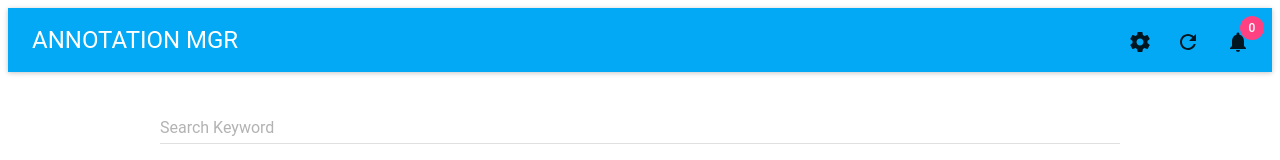
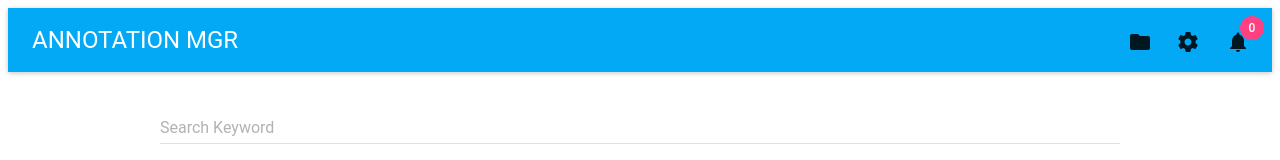
Before and after one commit to joetm/annotation-mgr, a React app: page / in a window 1280 px wide. Shown: the top 160 px of the page. Built offline with nearby package versions, Linux system fonts and the light colour scheme; the HTML template or start-up script is replaced by a standard one.

Commit message:
switch view between search and folder listing

```diff
--- a/package.json
+++ b/package.json
@@ -37,7 +37,7 @@
     "service-worker-plugin": "^1.0.0",
     "source-map-loader": "^0.2.1",
     "ts-loader": "^2.0.3",
-    "unfetch": "^2.1.1"
+    "unfetch": "^2.1.2"
   },
   "devDependencies": {
     "babel-core": "^6.23.1",
--- a/src/components/App.tsx
+++ b/src/components/App.tsx
@@ -8,16 +8,16 @@ import * as React from "react"; // typescript
 // import injectTapEventPlugin from 'react-tap-event-plugin';
 // injectTapEventPlugin();
 
-import fetch from 'unfetch';
+// import fetch from 'unfetch';
+import 'unfetch/polyfill';
 
 import MuiThemeProvider from 'material-ui/styles/MuiThemeProvider';
 import getMuiTheme from 'material-ui/styles/getMuiTheme';
-
 import AppBar from 'material-ui/AppBar';
 
 import Loader from './Loader';
 import Searchbox from './Searchbox';
-// import ListFolder from './ListFolder.jsx';
+import ListFolder from './ListFolder';
 import SettingsMenu from './SettingsMenu';
 import SettingsDialog from './SettingsDialog';
 
@@ -48,9 +48,9 @@ export interface MainProps {
 export interface MainState {
     isLoading: boolean;
     progress: number;
-    papers: any[];
-    dialogOpen: boolean;
-    filesVisible: boolean;
+    folders: any,
+    view: string;
+    dialogIsOpen: boolean;
     numUnannotated: number;
 }
 
@@ -62,13 +62,42 @@ export default class App extends React.Component<any, MainState> {
     state : MainState = {
         isLoading: false,
         progress: 0,
-        papers: [],
-        dialogOpen: false,
-        filesVisible: false,
+        folders: [],
+        view: 'search',
+        dialogIsOpen: false,
         numUnannotated: 0,
     };
 
+    fetchConfig() {
+        // TODO
+    }
+
+    fetchPapers() {
+        //
+        console.log('fetching papers');
+        // fetch the data
+        const URL = "./data/folders.json";
+        this.serverRequest = fetch(URL)
+            .then(r => r.json())
+            .then((folderdata) => {
+                console.log(URL, folderdata);
+
+                console.log(folderdata);
+
+                if (folderdata && folderdata['children'] !== undefined) {
+                    const numUnannotated = folderdata['children'].length ? folderdata['children'].length : 0;
+                    this.setState({
+                        folders: folderdata,
+                        isLoading: false,
+                        dialogIsOpen: false,
+                        numUnannotated, // TODO
+                    });
+                }
+            });
+    }
+
     componentDidMount() {
+        this.fetchConfig();
     }
 
     componentWillUnmount() {
@@ -77,18 +106,33 @@ export default class App extends React.Component<any, MainState> {
         }
     }
 
+    switchView() {
+        console.log('switch between search and folder view');
+        if (this.state.view === 'folder') {
+            this.setState({
+                view: 'search',
+                progress: 0, // TODO
+                isLoading: false,
+            });
+        } else {
+            this.setState({
+                view: 'folder',
+                isLoading: true,
+                progress: 0, // TODO
+            });
+            this.fetchPapers();
+        }
+    }
+
     openSettingsDialog() {
-        this.setState({dialogOpen: true});
+        this.setState({dialogIsOpen: true});
     }
     closeSettingsDialog() {
-        this.setState({dialogOpen: false});
+        this.setState({dialogIsOpen: false});
     }
 
     syncLiterature() {
         console.log('Sync Literature [TODO]');
-        this.setState({
-            filesVisible: false,
-        });
 
         // TODO
 
@@ -98,29 +142,39 @@ export default class App extends React.Component<any, MainState> {
     }
 
   	render() {
-  		  return (
+
+        const View = this.state.view === 'folder' ?
+            <ListFolder
+                folders={this.state.folders}
+                visible={true}
+            /> :
+            <Searchbox
+            />;
+
+        return (
             <MuiThemeProvider muiTheme={theme}>
                 <div>
                     <AppBar
                         title="ANNOTATION MGR"
                         iconElementRight={<SettingsMenu
+                                view={this.state.view}
                                 openDialog={this.openSettingsDialog.bind(this)}
                                 syncLiterature={this.syncLiterature.bind(this)}
+                                switchView={this.switchView.bind(this)}
                                 numUnannotated={this.state.numUnannotated}
                             />}
                         showMenuIconButton={false}
                       />
                     <SettingsDialog
-                        open={this.state.dialogOpen}
+                        open={this.state.dialogIsOpen}
                         closeSettingsDialog={this.closeSettingsDialog.bind(this)}
                     />
                     <Loader
                     	progress={this.state.progress}
                     	visible={this.state.isLoading} />
-                    <Searchbox
-                    />
+                    {View}
                 </div>
             </MuiThemeProvider>
-  		  );
+        );
   	}
 }
--- a/src/components/ListFolder.jsx
+++ b/src/components/ListFolder.tsx
@@ -4,18 +4,12 @@
 import * as React from 'react'; // typescript
 
 import {List, ListItem} from 'material-ui/List';
-import ActionInfo from 'material-ui/svg-icons/action/info';
 import Divider from 'material-ui/Divider';
 import Subheader from 'material-ui/Subheader';
-import Avatar from 'material-ui/Avatar';
-import ActionAssignment from 'material-ui/svg-icons/action/assignment';
-import {blue500, yellow600} from 'material-ui/styles/colors';
-import EditorInsertChart from 'material-ui/svg-icons/editor/insert-chart';
-
 import FolderIcon from 'material-ui/svg-icons/file/folder';
 import FileIcon from 'material-ui/svg-icons/action/description';
 
-import ListFolderItem from "./ListFolderItem.jsx";
+import ListFolderItem from "./ListFolderItem";
 
 const processItems = function (folder) {
     return folder.map((f) => {
@@ -35,7 +29,7 @@ const processItems = function (folder) {
 
 const ListFolder = (props) => {
 
-    if (!props.folders.children || !props.folders.children.length) {
+    if (!props.folders || !props.folders.children || !props.folders.children.length) {
         return null;
     };
 
--- a/src/components/ListFolderItem.jsx
+++ b/src/components/ListFolderItem.tsx
@@ -3,8 +3,8 @@
 //import React from 'react';
 import * as React from 'react'; // typescript
 
+import Avatar from 'material-ui/Avatar';
 import {ListItem} from 'material-ui/List';
-import Avatar from 'material-ui/Avatar';
 
 import FolderIcon from 'material-ui/svg-icons/file/folder';
 import FileIcon from 'material-ui/svg-icons/action/description';
@@ -18,7 +18,7 @@ const nestedListStyle = {
 const getSecText = (txt) => `${txt.type}: ${txt.mtime}, ${txt.size}`;
 
 
-class ListFolderItem extends React.Component {
+class ListFolderItem extends React.Component<any, any> {
 
 	getAnnotations (file) {
 	    console.log('getting annotations for', file.name);
--- a/src/components/SettingsMenu.tsx
+++ b/src/components/SettingsMenu.tsx
@@ -1,10 +1,12 @@
 // import React from 'react';
 import * as React from 'react'; // typescript
 
-import IconMenu from 'material-ui/IconMenu';
+// import IconMenu from 'material-ui/IconMenu';
 import MenuItem from 'material-ui/MenuItem';
 import IconButton from 'material-ui/IconButton';
 import SyncIcon from 'material-ui/svg-icons/navigation/refresh';
+import FolderIcon from 'material-ui/svg-icons/file/folder';
+import SearchIcon from 'material-ui/svg-icons/action/search';
 import SettingsIcon from 'material-ui/svg-icons/action/settings';
 
 import Badge from 'material-ui/Badge';
@@ -24,17 +26,22 @@ import NotificationsIcon from 'material-ui/svg-icons/social/notifications';
 */
 
 /*
-<IconButton><Search /></IconButton>
+    <IconButton><SyncIcon onTouchTap={props.syncLiterature} /></IconButton>
 */
 
-const RightIconMenu = (props) => (
+// const RightIconMenu = (props) => (
+class RightIconMenu extends React.Component<any, any> {
+    render() {
+        return (
           <div>
 
-    <IconButton><SettingsIcon onTouchTap={props.openDialog} /></IconButton>
-    <IconButton><SyncIcon onTouchTap={props.syncLiterature} /></IconButton>
+            <IconButton style={{display: this.props.view !== 'folder' ? 'inline-block' : 'none'}}><FolderIcon onClick={this.props.switchView} /></IconButton>
+            <IconButton style={{display: this.props.view === 'folder' ? 'inline-block' : 'none'}}><SearchIcon onClick={this.props.switchView} /></IconButton>
+
+            <IconButton><SettingsIcon onTouchTap={this.props.openDialog} /></IconButton>
 
             <Badge
-      badgeContent={props.numUnannotated}
+              badgeContent={this.props.numUnannotated}
               secondary={true}
               badgeStyle={{top:0, right:0, zIndex:999}}
               style={{padding:'2px'}}
@@ -46,5 +53,7 @@ const RightIconMenu = (props) => (
 
           </div>
         );
+    }
+}
 
 export default RightIconMenu;
```
Also changed, not shown: 2 other files (tests, documents, lock files or other folders). Lines whose indentation alone changed are shown as unchanged.
